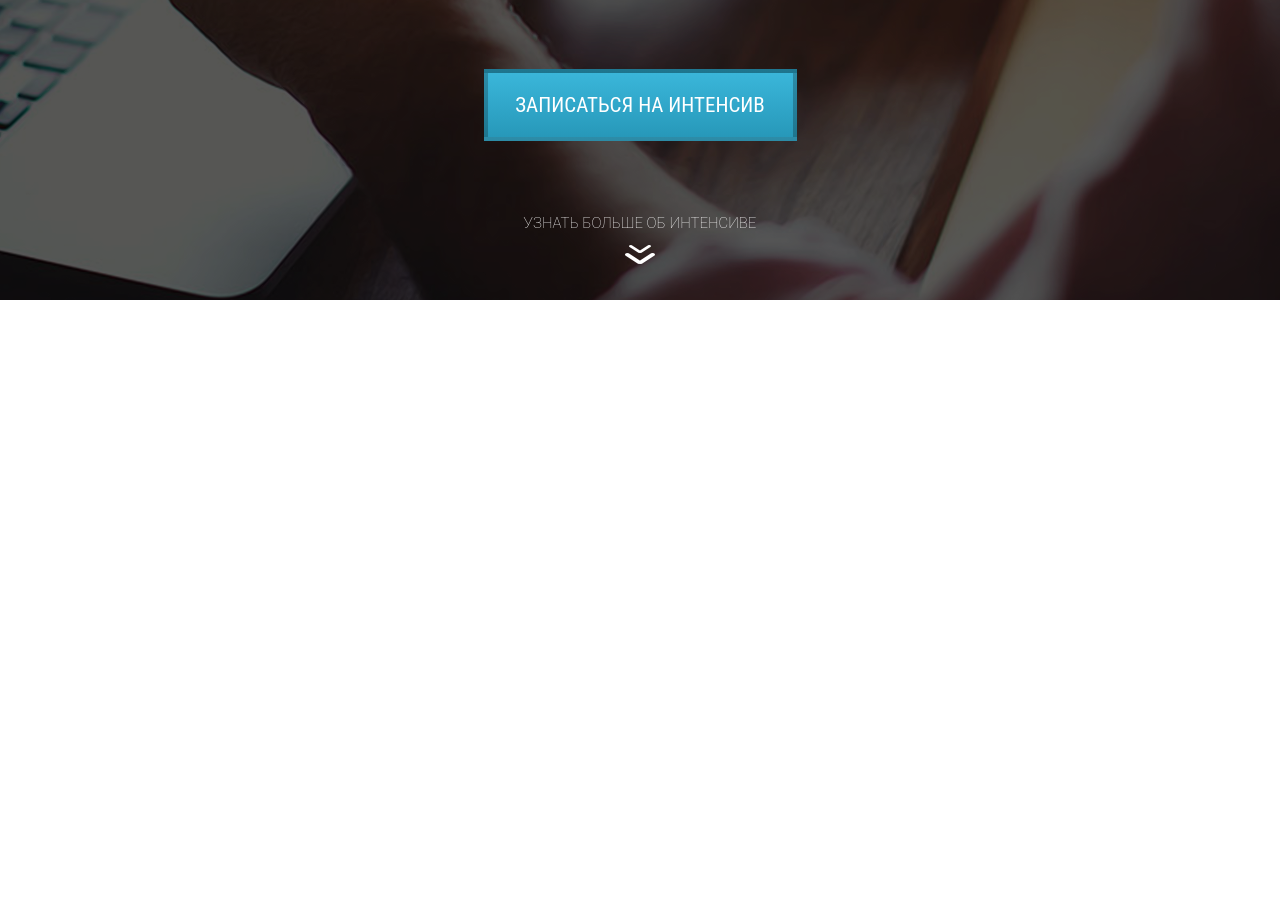
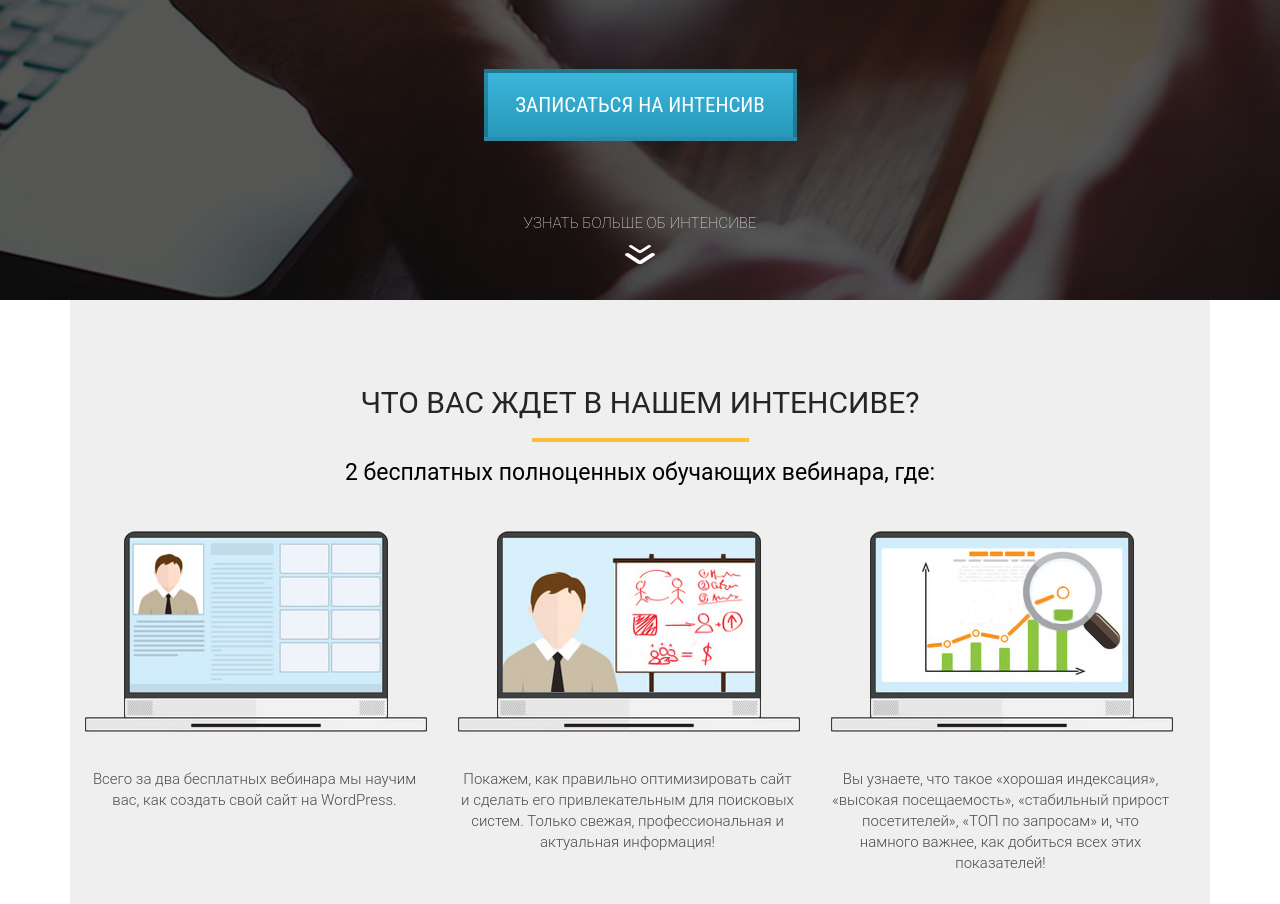
Before and after one commit to Hamidalion/Udemy_HTML_CSS_basics, a plain HTML site: page src/index.html in a window 1280 px wide. Shown: the part 500-1404 px from the top of the page. Before the commit the page ends 800 px from the top, so only its background shows below. Drawn offline with Linux system fonts and the light colour scheme.

Commit message:
[Udemy] finish 018 lesson

```diff
--- a/src/css/style.css
+++ b/src/css/style.css
@@ -101,7 +101,7 @@ h2.title{
    margin-top: 73px;
 }
 
-.more_text{
+.more .more_text{
    text-align: center;
    color: #ffffff;
    text-transform: uppercase;
@@ -110,8 +110,60 @@ h2.title{
    font-weight: 400;
 }
 
-.more_img{
+.more .more_img{
    display: block;
    margin: 0 auto;
    margin-top: 13px;
 }
+
+.waiting .conteiner{
+   height: 604px;
+   background-color: #efefef;
+   padding: 85px 0 75px 0;
+}
+
+.waiting .waiting_header{
+   color: #252525;
+   font-family: "Roboto";
+   font-size: 30px;
+   font-weight: 400;
+   text-transform: uppercase;
+   text-align: center;
+}
+
+.waiting .waiting_devider{
+   height: 4px;
+   width: 217px;
+   background-color: #f9bf3b;
+   margin: 0 auto;
+   margin-top: 18px;
+}
+
+.waiting .waiting_subheader{
+   margin-top: 17px;
+   font-family: "Roboto";
+   font-size: 23px;
+   font-weight: 400;
+   text-align: center;
+}
+
+.waiting .waiting_wrapper{
+   margin-top: 45px;
+}
+
+.waiting .waiting_wrapper .waiting_item{
+   width: 339px;
+   text-align: center;
+   display: inline-block;
+   vertical-align: top;
+   margin: 0 15px;
+}
+
+.waiting .waiting_wrapper .waiting_item .waiting_descr{
+   margin-top: 33px;
+   color: #4a4a4a;
+   font-family: Roboto;
+   font-size: 15px;
+   font-weight: 300;
+   line-height: 21px;
+}
--- a/src/index.html
+++ b/src/index.html
@@ -31,12 +31,37 @@
             <button class="promo_btm">Записаться на интенсив</button>
 
             <div class="more">
-               <div class="more_text">
-                  узнать больше об интенсиве
-               </div>
+               <div class="more_text">узнать больше об интенсиве</div>
                <img src="/src/imgs/icon/other/pictoup.png" alt="down" class="more_img">
             </div>
       </div>
    </section>
+   <section class="waiting">
+      <div class="conteiner">
+         <h2 class="waiting_header">Что вас ждет в нашем интенсиве?</h2>
+         <div class="waiting_devider"></div>
+         <div class="waiting_subheader">2 бесплатных полноценных обучающих вебинара, где:</div>
+         <!-- .waiting_wrapper>waiting_item*3>img.waiting_img+.waiting_descr -->
+         <div class="waiting_wrapper">
+            <div class="waiting_item">
+               <img src="/src/imgs/icon/medium/piccomp1.png" alt="create" class="waiting_img">
+               <div class="waiting_descr">Всего за два бесплатных вебинара мы научим вас,
+                  как создать свой сайт на WordPress.</div>
+            </div>
+            <div class="waiting_item">
+               <img src="/src/imgs/icon/medium/piccomp2.png" alt="optimize" class="waiting_img">
+               <div class="waiting_descr">Покажем, как правильно оптимизировать сайт и сделать
+                  его привлекательным для поисковых систем. Только свежая, профессиональная и
+                  актуальная информация!</div>
+            </div>
+            <div class="waiting_item">
+               <img src="/src/imgs/icon/medium/piccomp3.png" alt="indexation" class="waiting_img">
+               <div class="waiting_descr">Вы узнаете, что такое «хорошая индексация»,
+                  «высокая посещаемость», «стабильный прирост посетителей», «ТОП по запросам» и,
+                  что намного важнее, как добиться всех этих показателей!</div>
+            </div>
+         </div>
+      </div>
+   </section>
 </body>
 </html>
```
Also changed, not shown: 1 other file.
